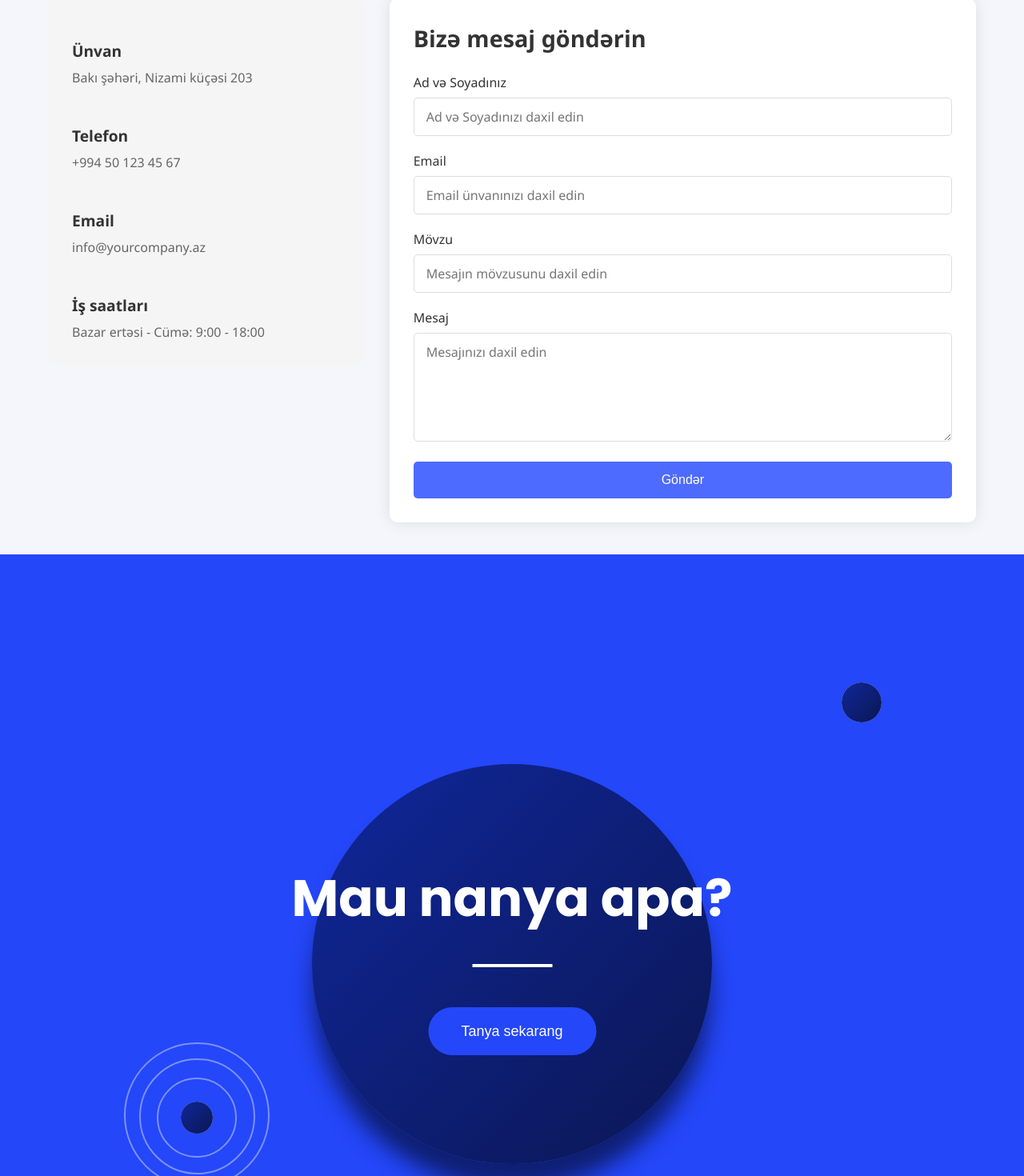
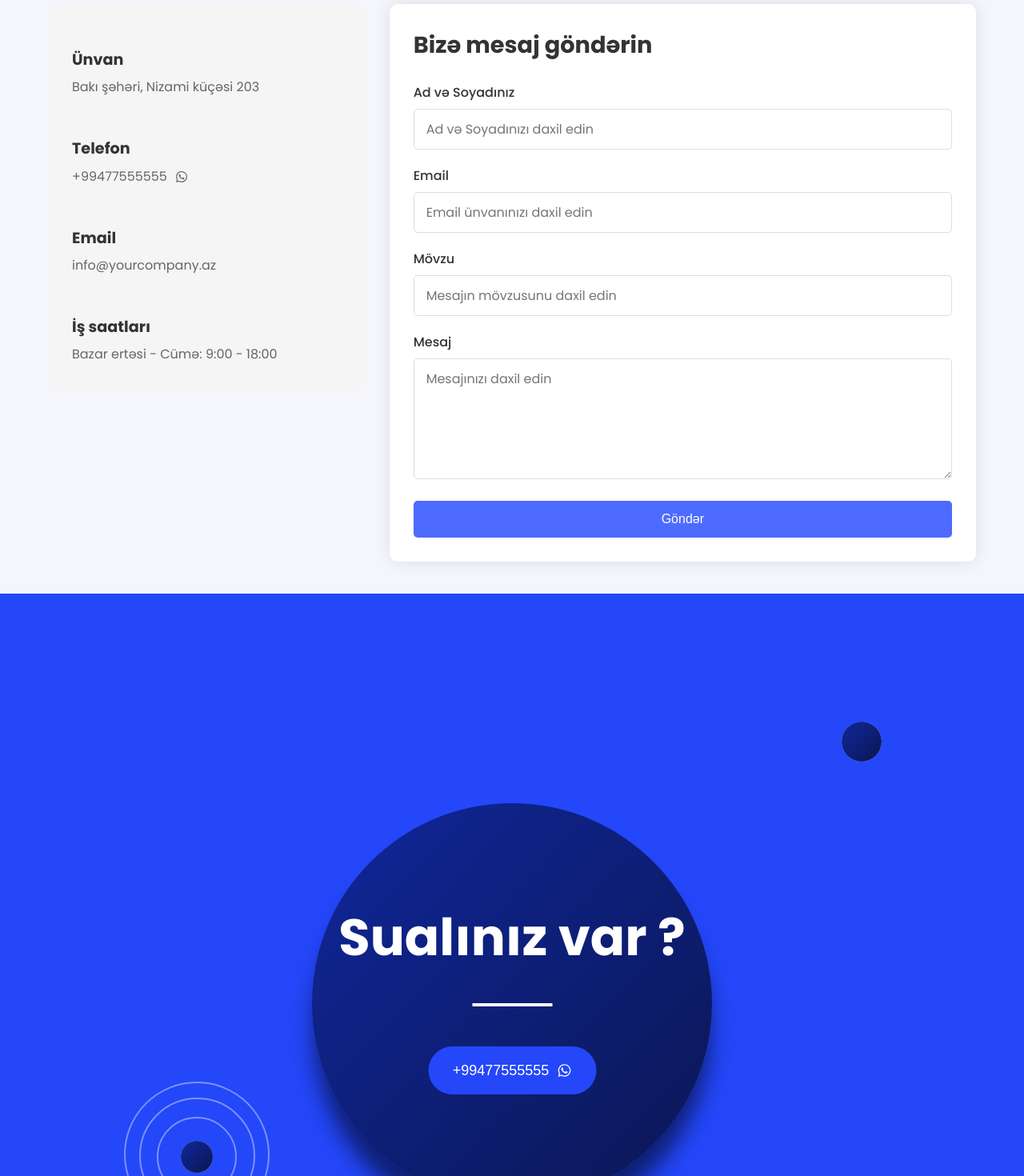
Before and after one commit to AmilMusaevi/learning-community, a React (Vite) app: page / in a window 1280 px wide. Shown: the part 3842-5312 px from the top of the page at 80% size. Built offline with nearby package versions, Linux system fonts and the light colour scheme.

Commit message:
added to navigate whatsapp

```diff
--- a/package.json
+++ b/package.json
@@ -12,12 +12,12 @@
   },
   "dependencies": {
     "@emailjs/browser": "^4.4.1",
-    "@lottiefiles/lottie-player": "^2.0.12",
     "i": "^0.3.7",
     "lottie-react": "^2.4.1",
     "npm": "^11.3.0",
-    "react": "^19.0.0",
+    "react": "^19.1.0",
     "react-dom": "^19.0.0",
+    "react-icons": "^5.5.0",
     "react-scroll": "^1.9.3",
     "react-slick": "^0.30.3",
     "sass": "^1.86.3",
--- a/src/layouts/footer/footer.module.scss
+++ b/src/layouts/footer/footer.module.scss
@@ -108,6 +108,7 @@
       }
     }
 
+
     &_bottom {
       margin-inline: 5%;
 
@@ -210,6 +211,14 @@
     }
   }
 
+  .whatsappLink{
+    display: flex;
+    justify-content: center;
+    align-items: center;
+    gap: 10px;
+    color: var(--color-white);
+    text-align: center;
+  }
   .ellipse_small {
     position: absolute;
     top: 160px;
--- a/src/layouts/footer/footer.tsx
+++ b/src/layouts/footer/footer.tsx
@@ -1,9 +1,13 @@
+import { FaWhatsapp } from "react-icons/fa6";
 import Button from "@/components/button/button";
 import ellipseBig from "@/assets/icons/orbit.svg";
 import ellipseSmall from "@/assets/icons/ellipseSmall.svg";
 import styles from "./Footer.module.scss";
 
 const Footer = () => {
+  const phoneNumber = "+99477555555";
+
+
   return (
     <footer className={styles.footer}>
       <div className={styles.footer_circles}>
@@ -12,13 +16,23 @@ const Footer = () => {
         </div>
         <div className={styles.footer_ellipse}>
           <div className={styles.footer_ellipse_text}>
-            <h2>Mau nanya apa?</h2>
+            <h2>Sualınız var ?</h2>
             <div></div>
             <Button
-              text="Tanya sekarang"
               type="secondary"
               style={{ minWidth: "200px" }}
-            />
+            >
+              <a
+                href={`https://wa.me/${phoneNumber}`}
+                target="_blank"
+                rel="noopener noreferrer"
+                className={styles.whatsappLink}
+                aria-label="Contact us on WhatsApp"
+              >
+                <span>{phoneNumber}</span>
+                <FaWhatsapp className={styles.whatsappIcon} />
+              </a>
+            </Button>
           </div>
         </div>
         <div className={styles.ellipse_small}>
--- a/src/layouts/sections/contact/contact.module.scss
+++ b/src/layouts/sections/contact/contact.module.scss
@@ -12,7 +12,6 @@ $error-text: #721c24;
 $disabled-bg: #a0a0a0;
 $box-shadow: 0 0 20px rgba(0, 0, 0, 0.1);
 $border-radius: 10px;
-$font-family: 'Segoe UI', Tahoma, Geneva, Verdana, sans-serif;
 
 // Breakpoints
 $breakpoint-sm: 576px;
@@ -44,7 +43,6 @@ $breakpoint-xl: 1200px;
   max-width: 1200px;
   margin: 0 auto;
   padding: 40px 20px;
-  font-family: $font-family;
 
   @include respond-to(md) {
     padding: 30px 16px;
@@ -306,3 +304,11 @@ $breakpoint-xl: 1200px;
     font-size: 0.95rem;
   }
 }
+
+.whatsappLink{
+  display: flex;
+  justify-content: flex-start;
+  align-items: center;
+  gap: 10px;
+  color: $text-muted;
+}
--- a/src/layouts/sections/contact/contact.tsx
+++ b/src/layouts/sections/contact/contact.tsx
@@ -1,4 +1,5 @@
 import React, { useState, useRef, ChangeEvent, FormEvent } from 'react';
+import { FaWhatsapp } from "react-icons/fa6";
 import emailjs from '@emailjs/browser';
 import styles from './contact.module.scss';
 
@@ -30,6 +31,9 @@ const ContactPage: React.FC = () => {
     const [success, setSuccess] = useState<boolean>(false);
     const [error, setError] = useState<string | null>(null);
 
+
+    const phoneNumber = "+99477555555";
+
     const handleChange = (e: ChangeEvent<HTMLInputElement | HTMLTextAreaElement>): void => {
         const { name, value } = e.target;
         setFormData({
@@ -47,9 +51,9 @@ const ContactPage: React.FC = () => {
         if (formRef.current) {
 
             const {
-                VITE_EMAILJS_SERVICE_ID:serviceId,
-                VITE_EMAILJS_TEMPLATE_ID:templateId,
-                VITE_EMAILJS_PUBLIC_KEY:publicKey,
+                VITE_EMAILJS_SERVICE_ID: serviceId,
+                VITE_EMAILJS_TEMPLATE_ID: templateId,
+                VITE_EMAILJS_PUBLIC_KEY: publicKey,
             } = import.meta.env;
             emailjs.sendForm(serviceId, templateId, formRef.current, publicKey)
                 .then((result: EmailJSResponse) => {
@@ -88,7 +92,17 @@ const ContactPage: React.FC = () => {
                     <div className={styles.infoItem}>
                         <i className="fa fa-phone" aria-hidden="true"></i>
                         <h3>Telefon</h3>
-                        <p>+994 50 123 45 67</p>
+
+                        <a
+                            href={`https://wa.me/${phoneNumber}`}
+                            target="_blank"
+                            rel="noopener noreferrer"
+                            className={styles.whatsappLink}
+                            aria-label="Contact us on WhatsApp"
+                        >
+                            <span>{phoneNumber}</span>
+                            <FaWhatsapp className={styles.whatsappIcon} />
+                        </a>
                     </div>
 
                     <div className={styles.infoItem}>
```
Also changed, not shown: 1 other file (tests, documents, lock files or other folders).
